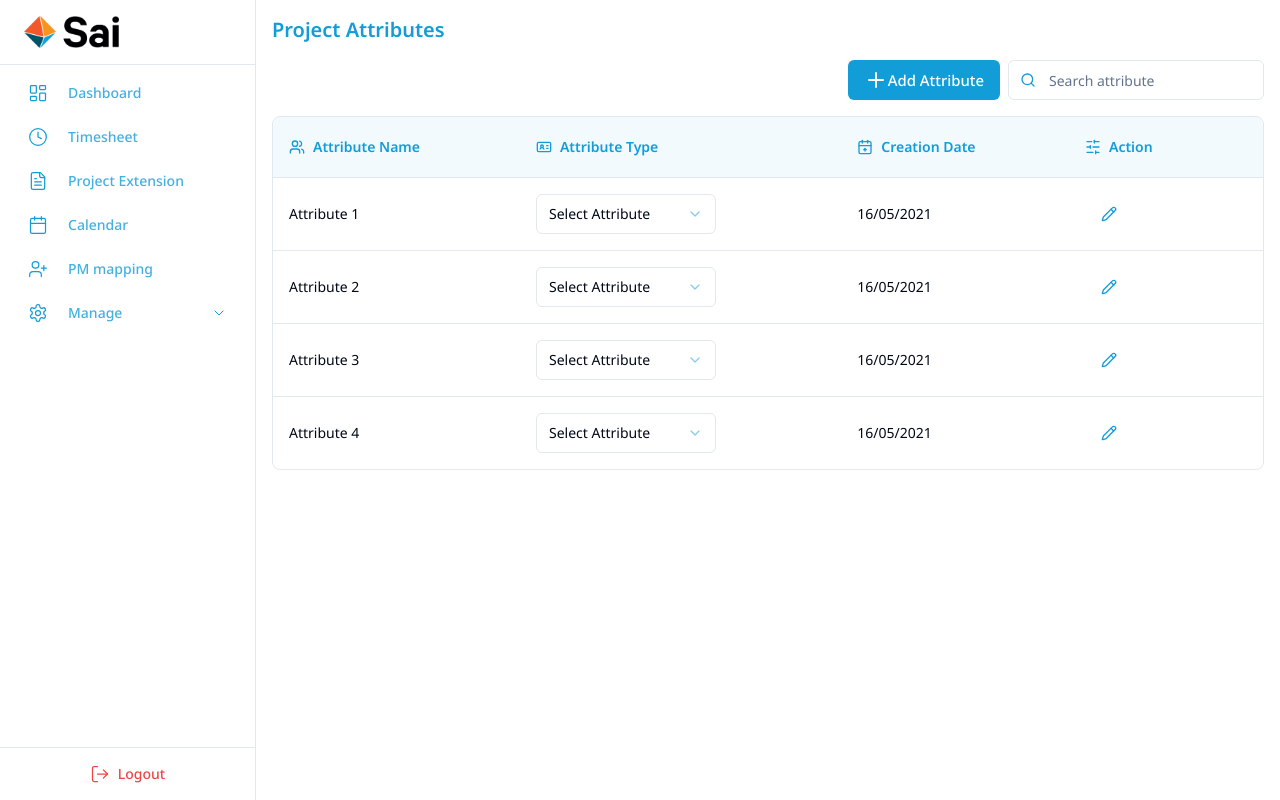
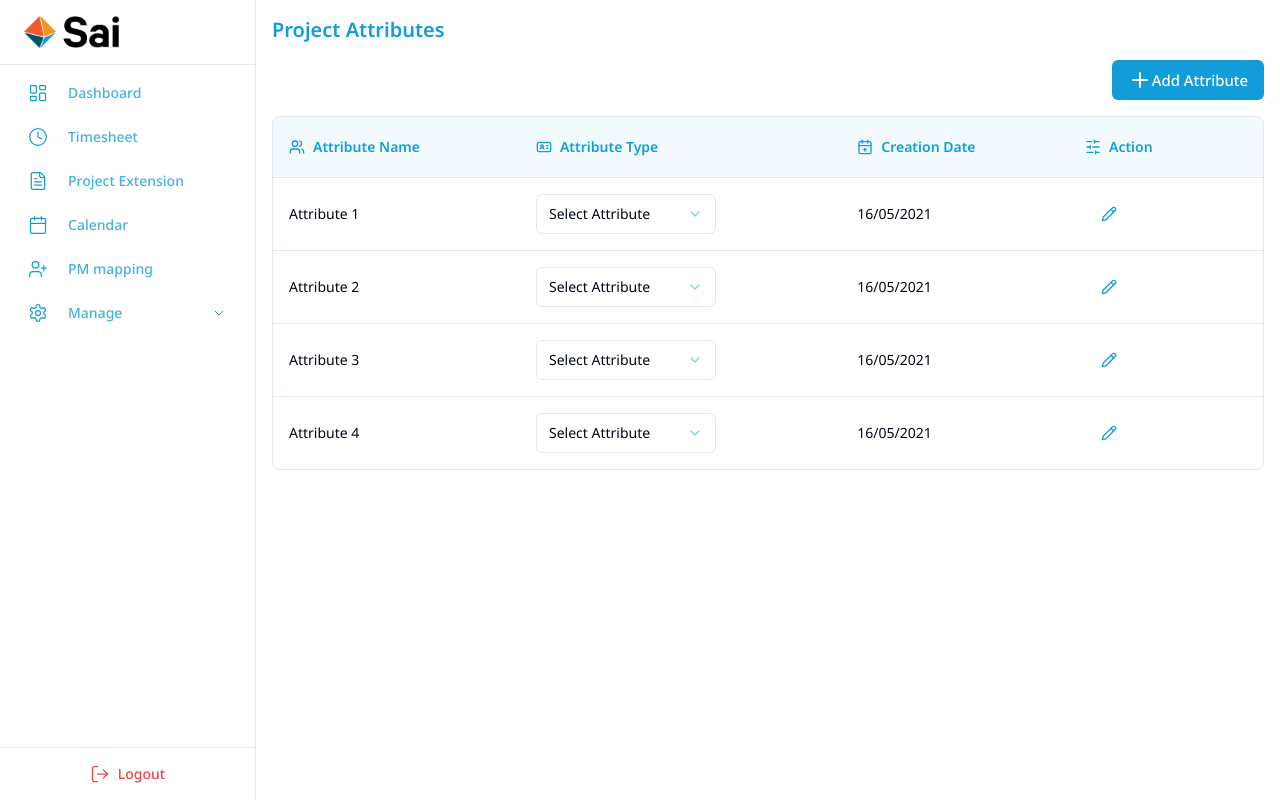
Before and after one commit to adainsys-repos/Timesheet_Static, a React (Vite) app: page /project-attributes in a window 1280 px wide. Built offline with nearby package versions, Linux system fonts and the light colour scheme.

Commit message:
fix: project attributes

```diff
--- a/src/routes/(manage)/project-attributes/page.tsx
+++ b/src/routes/(manage)/project-attributes/page.tsx
@@ -84,7 +84,7 @@ export default function ProjectAttributes() {
                 </div>
             ),
             cell: ({ row }) => (
-                <span className="flex items-center gap-2 text-primaryColor">
+                <>
                     <ToolTip content="Edit">
                         <Dialog>
                             <DialogTrigger asChild>
@@ -114,12 +114,12 @@ export default function ProjectAttributes() {
                                     </div>
                                 </DialogDescription>
                                 <DialogFooter>
-                                    <Button type="submit">Add</Button>
+                                    <Button type="submit">Update</Button>
                                 </DialogFooter>
                             </DialogContent>
-                        </Dialog>{' '}
+                        </Dialog>
                     </ToolTip>
-                </span>
+                </>
             ),
         },
     ];
@@ -167,7 +167,7 @@ export default function ProjectAttributes() {
                             </DialogFooter>
                         </DialogContent>
                     </Dialog>
-                    <SearchBar placeholder="Search attribute" paramName="search" debounceTime={500} onSearch={() => {}} className="ml-0" />
+                    {/* <SearchBar placeholder="Search attribute" paramName="search" debounceTime={500} onSearch={() => {}} className="ml-0" /> */}
                 </div>
                 <div className="flex flex-col gap-4">
                     <DataTable table={table} columns={columns} isLoading={false} />
```
Also changed, not shown: src/components/common/search.tsx (line endings or trailing spaces).
